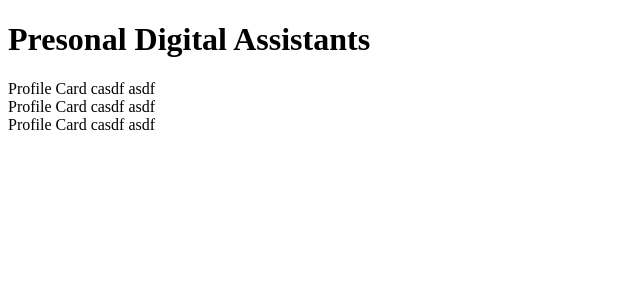
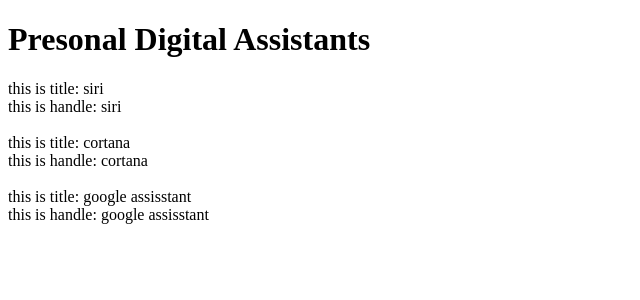
Before and after one commit to mosioc/tslate, a React (Create React App) app: page / in a window 1280 px wide. Shown: the top 300 px of the page, without its empty margins (0-640 px from the left). Built offline with nearby package versions, Linux system fonts and the light colour scheme.

Commit message:
props added in profile card

```diff
--- a/src/App.js
+++ b/src/App.js
@@ -7,9 +7,11 @@
     return (
         <div>
             <h1>Presonal Digital Assistants</h1>
-            <ProfileCard />
-            <ProfileCard />
-            <ProfileCard />
+            <ProfileCard title="siri" handle="apple" />
+            <br />
+            <ProfileCard title="cortana" handle="microsoft" />
+            <br />
+            <ProfileCard title="google assisstant" handle="google" />
         </div>)
 }
 
--- a/src/ProfileCard.js
+++ b/src/ProfileCard.js
@@ -1,5 +1,10 @@
-function ProfileCard() {
-    return <div>Profile Card casdf asdf</div>;
+function ProfileCard(props) {
+    return (
+        <div>
+            <div>this is title: {props.title}</div>
+            <div>this is handle: {props.title}</div>
+        </div>
+    );
 }
 
 export default ProfileCard;
```
